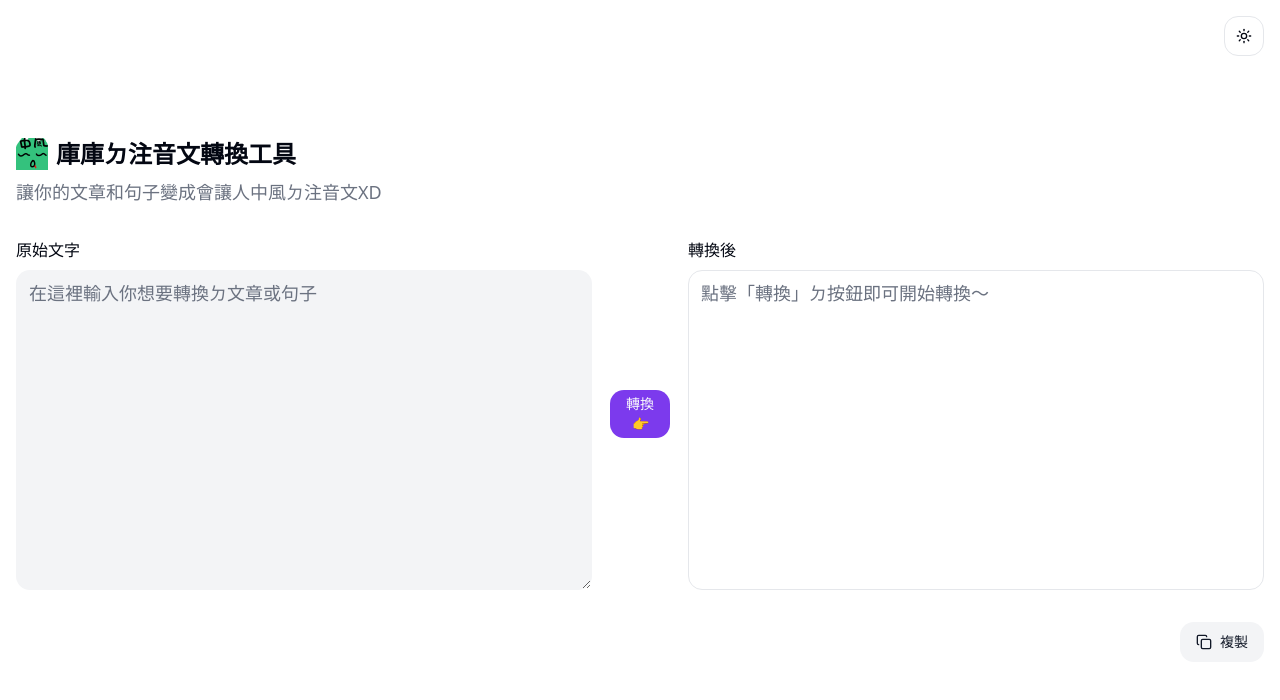
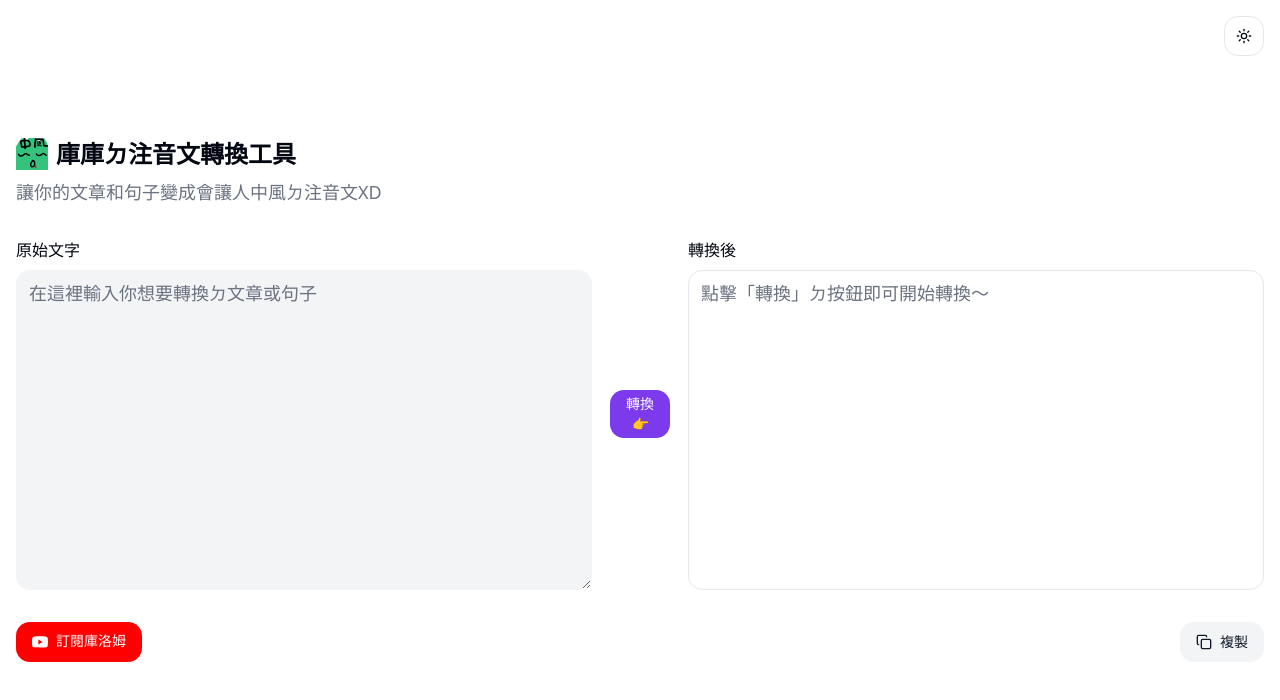
Before and after one commit to jonz94/kuromu-bopomofo, a Next.js app: page / in a window 1280 px wide. Shown: the top 700 px of the page. Built offline with nearby package versions, Linux system fonts and the light colour scheme.

Commit message:
feat: add subscribe button

```diff
--- a/app/bopomofoify.tsx
+++ b/app/bopomofoify.tsx
@@ -96,7 +96,24 @@
         </div>
       </div>
 
-      <div className="flex justify-end">
+      <div className="flex justify-between">
+        <Button className="[--primary:0_100_50%]" asChild>
+          <a
+            href="https://www.youtube.com/channel/UC2ZWggon1NOT2TGaVUMzY7A"
+            className="flex items-center justify-center"
+          >
+            <span>
+              <svg role="img" viewBox="0 0 24 24" xmlns="http://www.w3.org/2000/svg">
+                <path
+                  d="M23.498 6.186a3.016 3.016 0 0 0-2.122-2.136C19.505 3.545 12 3.545 12 3.545s-7.505 0-9.377.505A3.017 3.017 0 0 0 .502 6.186C0 8.07 0 12 0 12s0 3.93.502 5.814a3.016 3.016 0 0 0 2.122 2.136c1.871.505 9.376.505 9.376.505s7.505 0 9.377-.505a3.015 3.015 0 0 0 2.122-2.136C24 15.93 24 12 24 12s0-3.93-.502-5.814zM9.545 15.568V8.432L15.818 12l-6.273 3.568z"
+                  fill="currentColor"
+                />
+              </svg>
+            </span>
+            <span className="relative -top-px">訂閱庫洛姆</span>
+          </a>
+        </Button>
+
         <Button
           variant="secondary"
           onClick={async () => {
```
